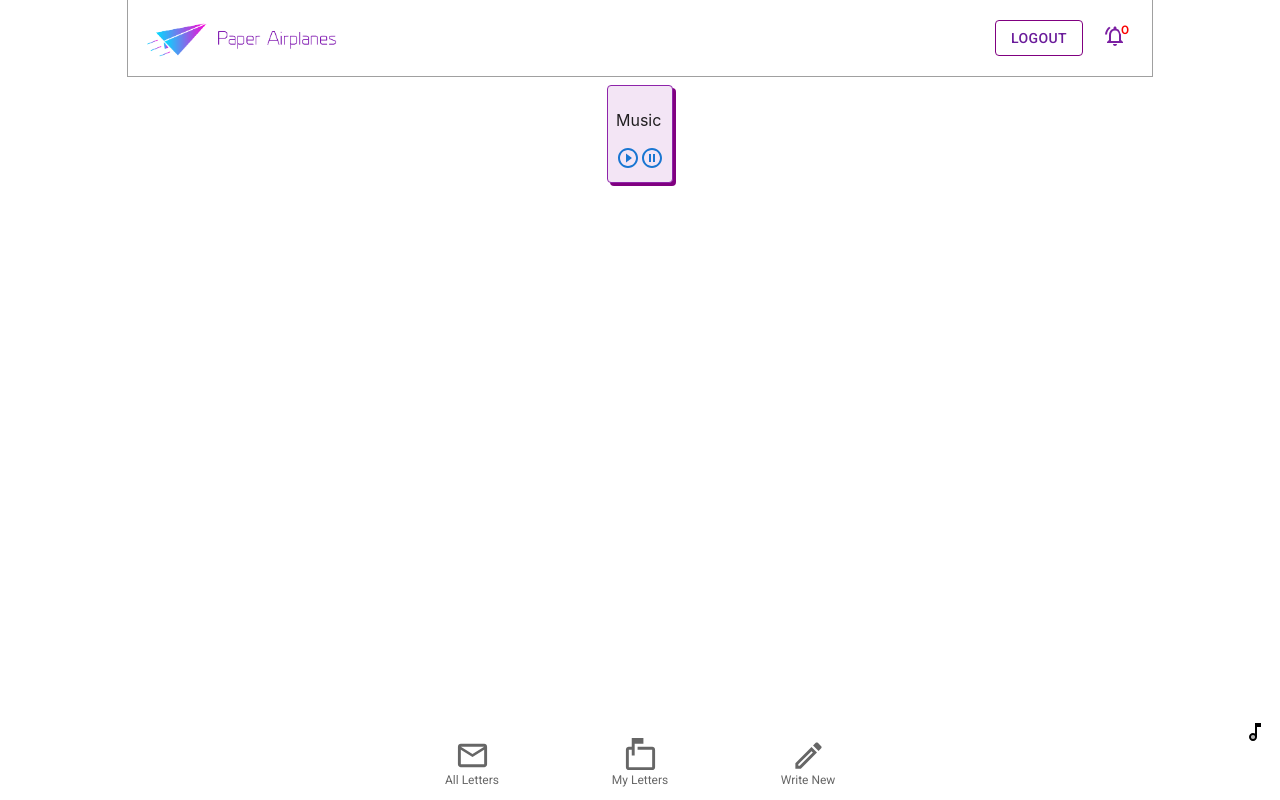
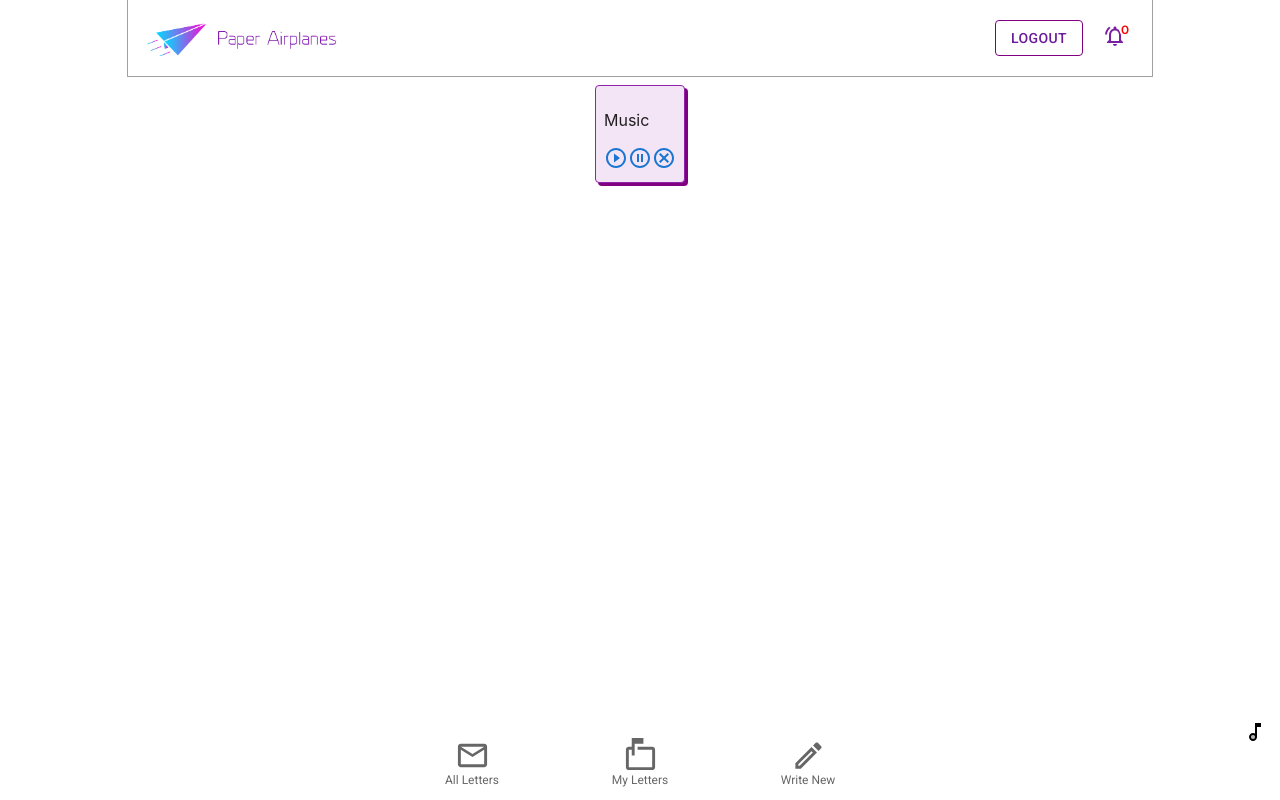
Before and after one commit to JohnBorges52/paper-airplanes, a React (Create React App) app in the folder client/: page /chill in a window 1280 px wide. Built offline with nearby package versions, Linux system fonts and the light colour scheme; no server answers; a web font is replaced by a local one.

Commit message:
Add close music controls function to widget

```diff
--- a/client/src/App.js
+++ b/client/src/App.js
@@ -84,6 +84,14 @@ function App() {
   const pauseFunc = (music) => {
     music.pause();
   };
+
+  const openMusicControls = () => {
+    setDisplayMusicControls(true);
+  }
+  const closeMusicControls = () => {
+    setDisplayMusicControls(false);
+  }
+
   return (
     <div className="App">
       <nav className="top-nav-bar">
@@ -228,8 +236,8 @@ function App() {
         <Route path="/chill" element={<Music />} />
       </Routes>
       <div id="music-widget">
-      {!displayMusicControls && <MusicNoteTwoToneIcon onClick={()=>setDisplayMusicControls(true)} />}
-        {displayMusicControls && <Music play={playFunc} pause={pauseFunc} music={music}></Music>}
+      {!displayMusicControls && <MusicNoteTwoToneIcon onClick={()=>{openMusicControls()}} />}
+        {displayMusicControls && <Music play={playFunc} pause={pauseFunc} music={music} closeControls={closeMusicControls}></Music>}
       </div>
     </div>
   );
--- a/client/src/components/Music.jsx
+++ b/client/src/components/Music.jsx
@@ -4,6 +4,8 @@ import {Button} from "@mui/material";
 import { purple } from "@mui/material/colors";
 import PlayCircleOutlineOutlinedIcon from '@mui/icons-material/PlayCircleOutlineOutlined';
 import PauseCircleOutlineOutlinedIcon from '@mui/icons-material/PauseCircleOutlineOutlined';
+import CancelOutlinedIcon from '@mui/icons-material/CancelOutlined';
+
 
 export const Music = (props) => {
 
@@ -46,6 +48,11 @@ export const Music = (props) => {
           color="primary"
           onClick={()=>{props.pause(props.music)}}
         />
+        <CancelOutlinedIcon
+          className="music-control"
+          color="primary"
+          onClick={()=>{props.closeControls()}}
+        />
     </Card>
   )
 }
```
